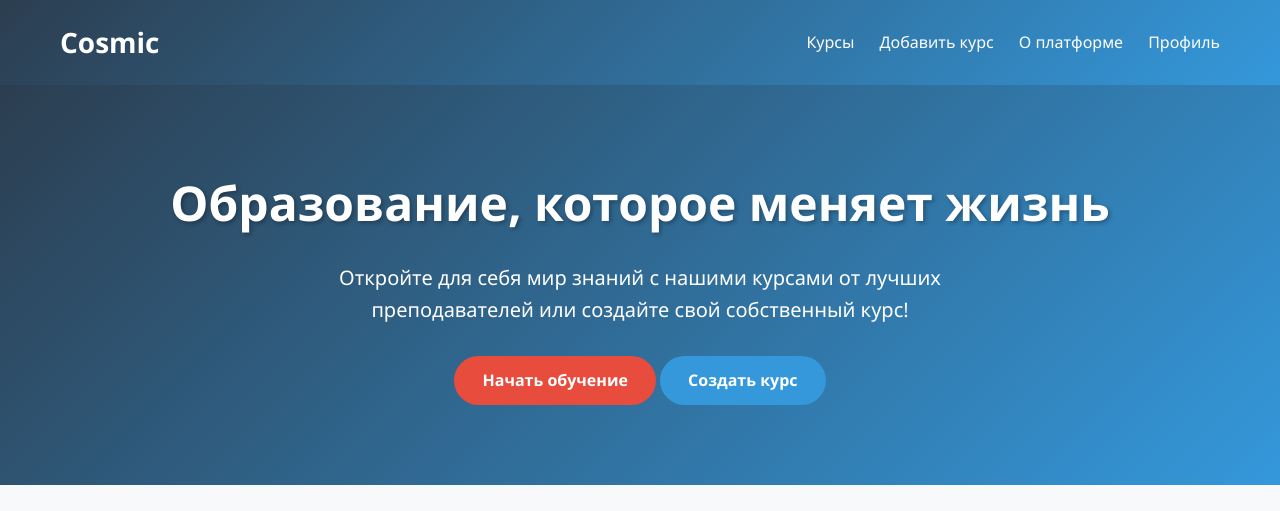
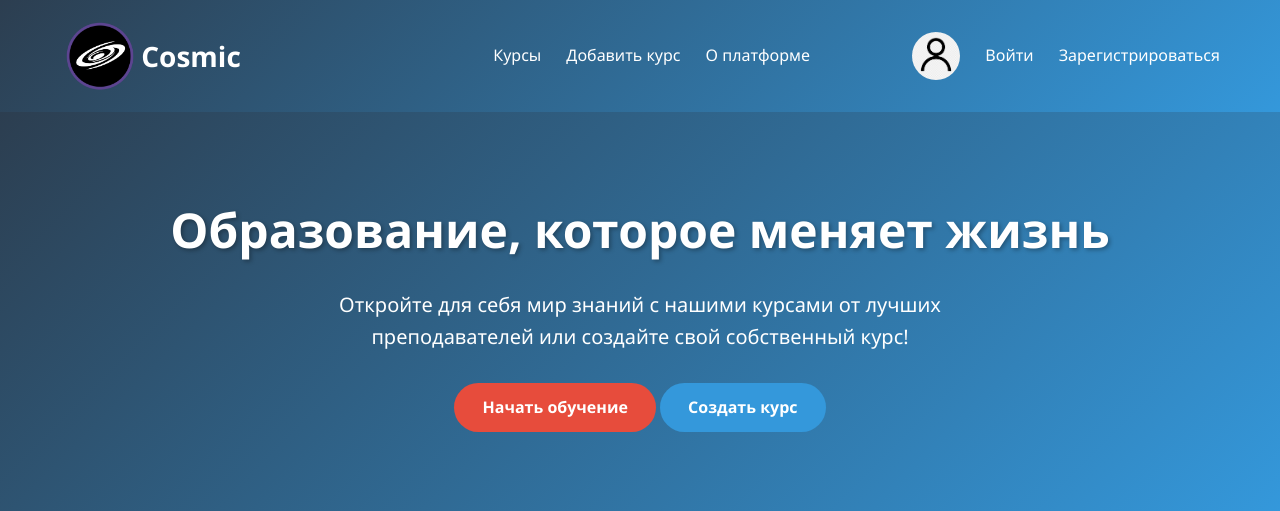
Before and after one commit to cosmicmars/cosmic, a Flask app: page / in a window 1280 px wide. Shown: the top 511 px of the page. Run offline with Flask 3, Linux system fonts and the light colour scheme.

Commit message:
FixedHTML

```diff
--- a/app.py
+++ b/app.py
@@ -73,5 +73,10 @@ def button1_action():
 def button2_action():
     return render_template('create_course.html')
 
+# МАРШРУТЫ HTML СТРАНИЧЕК
+@app.route('/profile')
+def profile():
+    return render_template('profil.html')
+
 if __name__ == '__main__':
     app.run(debug=True)
--- a/static/css/main_page.css
+++ b/static/css/main_page.css
@@ -43,6 +43,49 @@
             font-size: 32px;
         }
 
+        .slova {
+            background-size: cover;
+            background-position: center;
+            background-repeat: no-repeat;
+            display: flex;
+            align-items: center;
+            justify-content: center;
+            margin-left: 18vh;
+        }
+
+        .logo_img {
+            background-size: cover;
+            background-position: center;
+            background-repeat: no-repeat;
+            max-height: 9vh;
+            max-width: 9vw;
+            display: flex;
+            align-items: center;
+            justify-content: center;
+        }
+
+        .profil_img {
+            background-size: cover;
+            background-position: center;
+            background-repeat: no-repeat;
+            max-height: 6vh;
+            max-width: 6vw;
+            display: flex;
+            align-items: center;
+            justify-content: center;
+            border-radius: 50%;
+            margin-left: 1vw;
+        }
+        .akk {
+            background-size: cover;
+            background-position: center;
+            background-repeat: no-repeat;
+            display: flex;
+            align-items: center;
+            justify-content: flex-end;
+            border-radius: 50%;
+            margin-left: 7vw;
+        }
         nav ul {
             display: flex;
             list-style: none;
--- a/templates/main_page.html
+++ b/templates/main_page.html
@@ -11,14 +11,20 @@
         <div class="container">
             <div class="header-content">
                 <div class="logo">
+                    <img src="{{ url_for('static', filename='images/2.png') }}" alt="Logo" class="logo_img">
                     Cosmic
                 </div>
                 <nav>
-                    <ul>
+                    <ul class="slova">
                         <li><a href="#courses">Курсы</a></li>
                         <li><a href="#" id="open-modal-btn">Добавить курс</a></li>
                         <li><a href="#about">О платформе</a></li>
-                        <li><a src="{{ url_for('static', filename='templates/profil.html') }}">Профиль</a></li>
+                        <div class="akk">
+                            <img src="{{ url_for('static', filename='images/Profil.png') }}" alt="Profil" class="profil_img">
+                            <li><a href="log.html">Войти</a></li>
+                            <li><a href="register.html">Зарегистрироваться</a></li>
+                            <!-- <li><a href="{{ url_for('profile') }}">Профиль</a></li> -->
+                        </div>
                     </ul>
                 </nav>
             </div>
```
Also changed, not shown: static/images/1.png (renamed from static/png/1.png), static/images/2.png (renamed from static/png/2.png), static/images/3.png (renamed from static/png/3.png), static/images/Profil.png (renamed from static/png/Profil.png), static/images/ikon.jpg (renamed from static/png/ikon.jpg), static/images/star1.png (renamed from static/png/star1.png).
